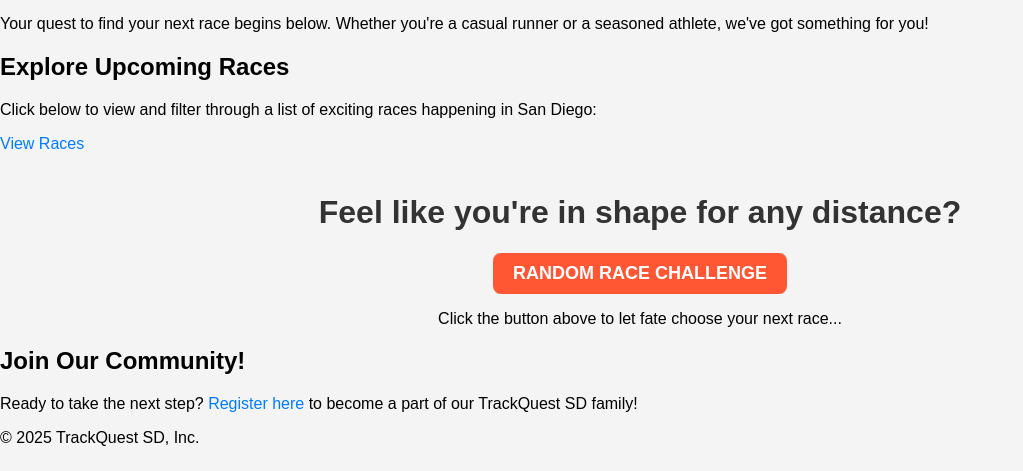
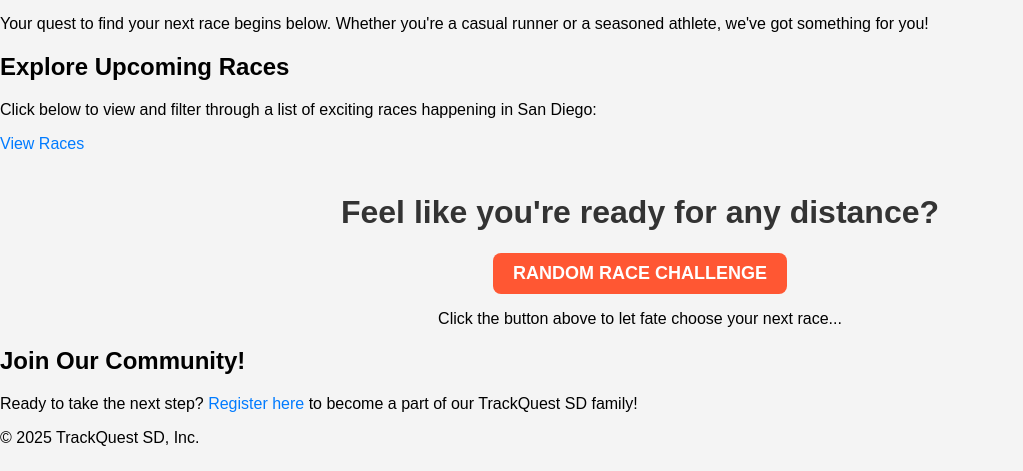
Before and after one commit to akonisanchez/track-quest, a Flask app: page / in a window 1280 px wide. Shown: the part 234-705 px from the top of the page, without its empty margins (0-1023 px from the left). Run offline with Flask 3, Linux system fonts and the light colour scheme; some libraries are stand-ins or nearby versions.

Commit message:
changed language on random button to be more inclusive

```diff
--- a/templates/home.html
+++ b/templates/home.html
@@ -14,7 +14,7 @@
         <a href="{{ url_for('display_races') }}" class="btn">View Races</a>
     </div>
 
-    <h1>Feel like you're in shape for any distance?</h1>
+    <h1>Feel like you're ready for any distance?</h1>
     <div class="random-race-section">
         <a href="{{ url_for('random_race') }}" class="btn random-btn">Random Race Challenge</a>
         <p>Click the button above to let fate choose your next race...</p>
```
